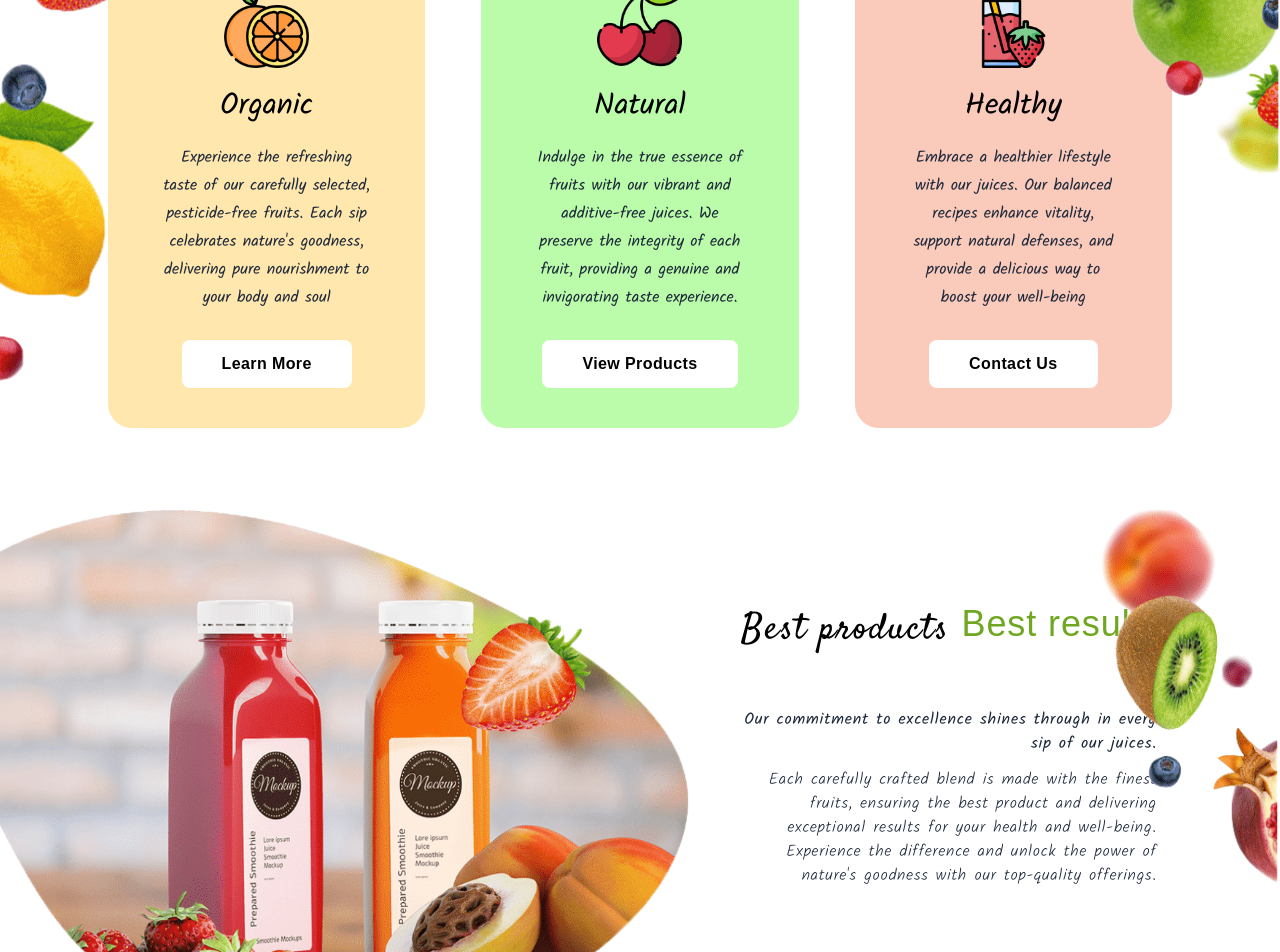
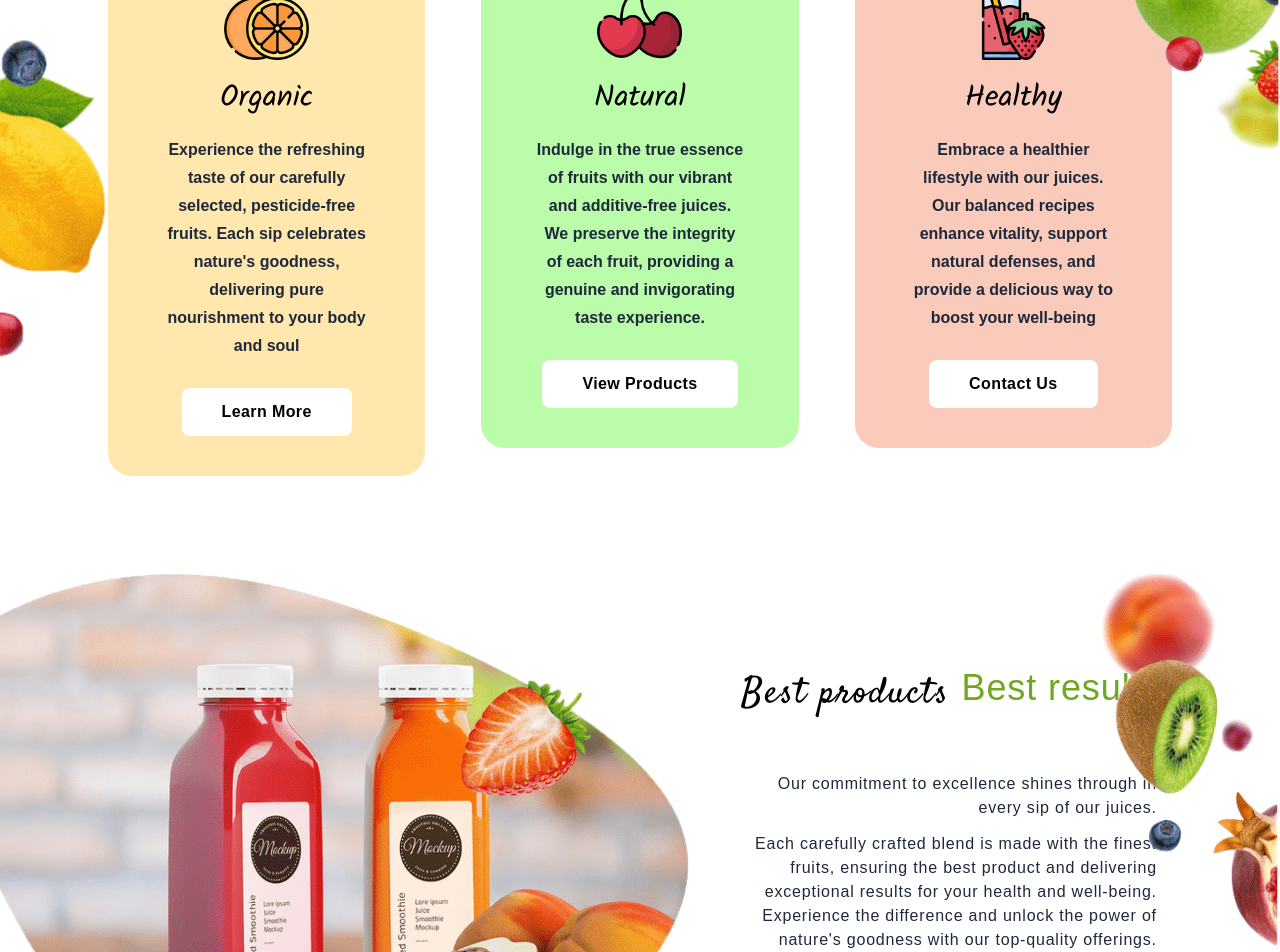
Before and after one commit to priti921/Fruitopia, a Next.js app in the folder fruitopia/: page / in a window 1280 px wide. Shown: the part 1080-2032 px from the top of the page. Built offline with nearby package versions, Linux system fonts and the light colour scheme; a web font is replaced by a local one.

Commit message:
changed font and margin

```diff
--- a/fruitopia/components/sections/ProductCards.tsx
+++ b/fruitopia/components/sections/ProductCards.tsx
@@ -34,7 +34,7 @@ const ProductCards: FC = () => {
   return (
     <section id="productcards" className="h-full">
       {/* PRODUCT TITLE */}
-      <div className="container mx-auto sm:-mt-10 2xl:px-24 pt-36 xl:pt-24 2xl:pt-32">
+      <div className="container mx-auto sm:-mt-16 2xl:px-24 pt-36 xl:pt-24 2xl:pt-32">
         <div className='absolute -left-3 mt-[500px] xl:mt-64 2xl:mt-40'>
           <Image
             src="/assets/fruitleft2.png"
@@ -57,12 +57,12 @@ const ProductCards: FC = () => {
         <div className="mx-auto text-center  xl:w-1/2 flex flex-col w-full sm:mb-10">
           <div className="flex flex-col  items-center justify-center text-4xl xl:text-6xl 2xl:text-8xl">
             <h1 className="font-[Satisfy] capitalize tracking-wider"> what makes us</h1>
-            <p className="productSubTitle font-medium tracking-wide text-[#6fa720]  mx-3">different</p>
+            <p className="font-Ysabeau font-medium tracking-wide text-[#6fa720]  mx-3">different</p>
           </div>
           <p className="text-sm sm:text-base font-bold w-3/4 sm:w-1/2 mx-auto my-5 text-slate-800 tracking-wider capitalize">Fresh, sustainable, customer-centric: Redefining the juice experience.</p>
         </div>
         {/* CARDS */}
-        <div className="flex flex-col sm:flex-row sm:mx-20 sm:my-20">
+        <div className="flex flex-col sm:flex-row sm:mx-20 sm:my-24">
           {
             cardData.map(({ name, details, link, linkName, color, icon }) => <Card key={name} name={name} details={details} link={link} linkName={linkName} color={color} icon={icon} />)
           }
--- a/fruitopia/components/sections/ProductShowcase.tsx
+++ b/fruitopia/components/sections/ProductShowcase.tsx
@@ -21,9 +21,9 @@ const ProductShowcase = () => {
               <p className="font-['Satisfy'] tracking-wider">Best products</p>
               <p className="ysa font-medium tracking-wide mb-3 text-[#6fa720]  mx-3">Best results</p>
             </div>
-            <div className="font-normal xl:text-base 2xl:text-xl text-slate-800 tracking-wider text-right leading-7  xl:w-5/6 2xl:w-full  my-10" >
-              <p className='my-3'> Our commitment to excellence shines through in every sip of our juices. </p>
-              <p className="font-thin">
+            <div className=" xl:text-base 2xl:text-xl text-slate-800 tracking-wider text-right leading-7  xl:w-5/6 2xl:w-full  my-10 font-Ysabeau" >
+              <p className="my-3 font-thin"> Our commitment to excellence shines through in every sip of our juices. </p>
+              <p className="font-normal">
                 Each carefully crafted blend is made with the finest fruits, ensuring the best product and delivering exceptional results for your health and well-being. Experience the difference and unlock the power of nature&apos;s goodness with our top-quality offerings.
               </p>
             </div>
@@ -54,7 +54,7 @@ const ProductShowcase = () => {
               <p className="font-['Satisfy']  tracking-wider">Always Organic </p>
               <p className="ysa font-[Belanosima] font-medium mb-3 tracking-wide text-[#6fa720]  mx-3">Always Fresh</p>
             </div>
-            <div className="font-normal xl:text-base 2xl:text-xl text-slate-800 tracking-wider  leading-7 xl:w-3/4   my-10" >
+            <div className="font-normal font-Ysabeau xl:text-base 2xl:text-xl text-slate-800 tracking-wider  leading-7 xl:w-3/4   my-10" >
               <p className="font-thin">At our juice company, we take pride in our unwavering dedication to organic practices. From farm to bottle, we select only the freshest organic fruits.</p>
               <ul className="mt-12 whitespace-nowrap list">
                 <li>Pure nutrition without pesticides or additives</li>
@@ -92,7 +92,7 @@ const ProductShowcase = () => {
               <p className="ysa font-medium tracking-wide mb-3 text-[#6fa720]  mx-3">Love</p>
             </div>
             <div className="font-normal xl:text-base 2xl:text-xl text-slate-800 tracking-wider text-left leading-7  xl:w-4/5 2xl:w-full  my-10" >
-              <p className="font-thin"> Our juices are more than just beverages; they are a labor of love. Each bottle is crafted with utmost care and attention to detail. </p>
+              <p className="font-Ysabeau"> Our juices are more than just beverages; they are a labor of love. Each bottle is crafted with utmost care and attention to detail. </p>
               <h1 className="mt-12 xl:text-2xl 2xl:text-3xl font-[Satisfy]">&quot; The results have been amazing for me and many of my clients. &quot;</h1>
               <div className="flex space-x-1 mt-5">
                 <Image
--- a/fruitopia/components/ui/Card.tsx
+++ b/fruitopia/components/ui/Card.tsx
@@ -24,7 +24,7 @@ const Card: FC<Props> = ({ name, details, link, linkName, color, icon }) => {
           className="w-[85px] mx-auto my-3"
         />
         <h1 className="text-black text-3xl my-5 capitalize">{name}</h1>
-        <p className="font-normal text-base text-slate-800 leading-7 w-3/4 mx-auto my-2">{details}</p>
+        <p className="font-Ysabeau font-semibold text-base text-slate-800 leading-7 w-3/4 mx-auto my-2">{details}</p>
         <button className="bg-white text-base tracking-wide px-10 py-3 my-5  rounded-lg capitalize font-bold">
           <Link href={linkName} >{link}</Link>
         </button>
--- a/fruitopia/src/styles/globals.css
+++ b/fruitopia/src/styles/globals.css
@@ -121,7 +121,7 @@ html {
   font-family: 'Satisfy', cursive;
 }
 
-.productSubTitle {
+.font-Ysabeau {
   font-family: 'Ysabeau Office', sans-serif;
 }
 
```
Also changed, not shown: fruitopia/config.ts (added, +9 -0 lines).
